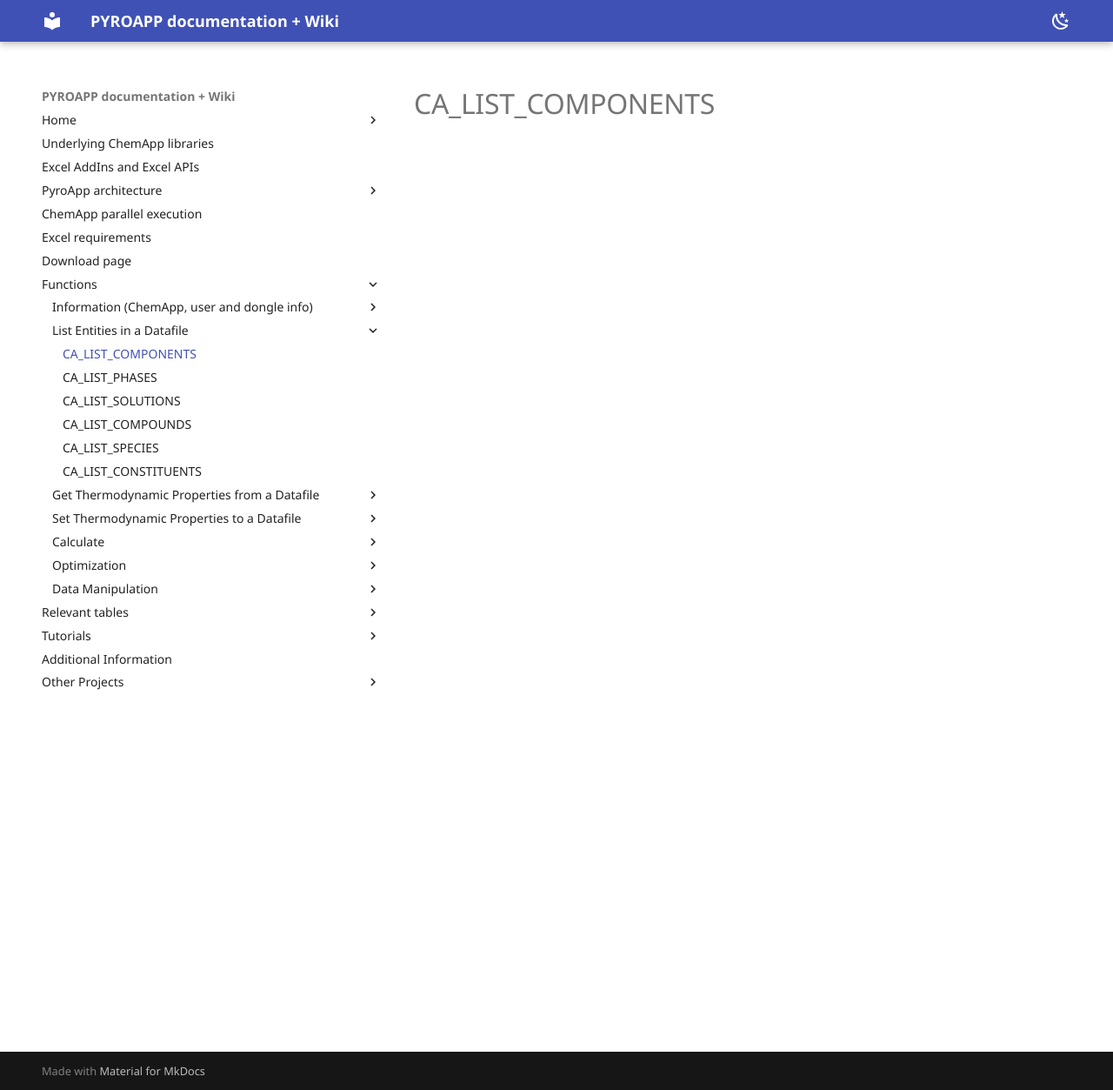
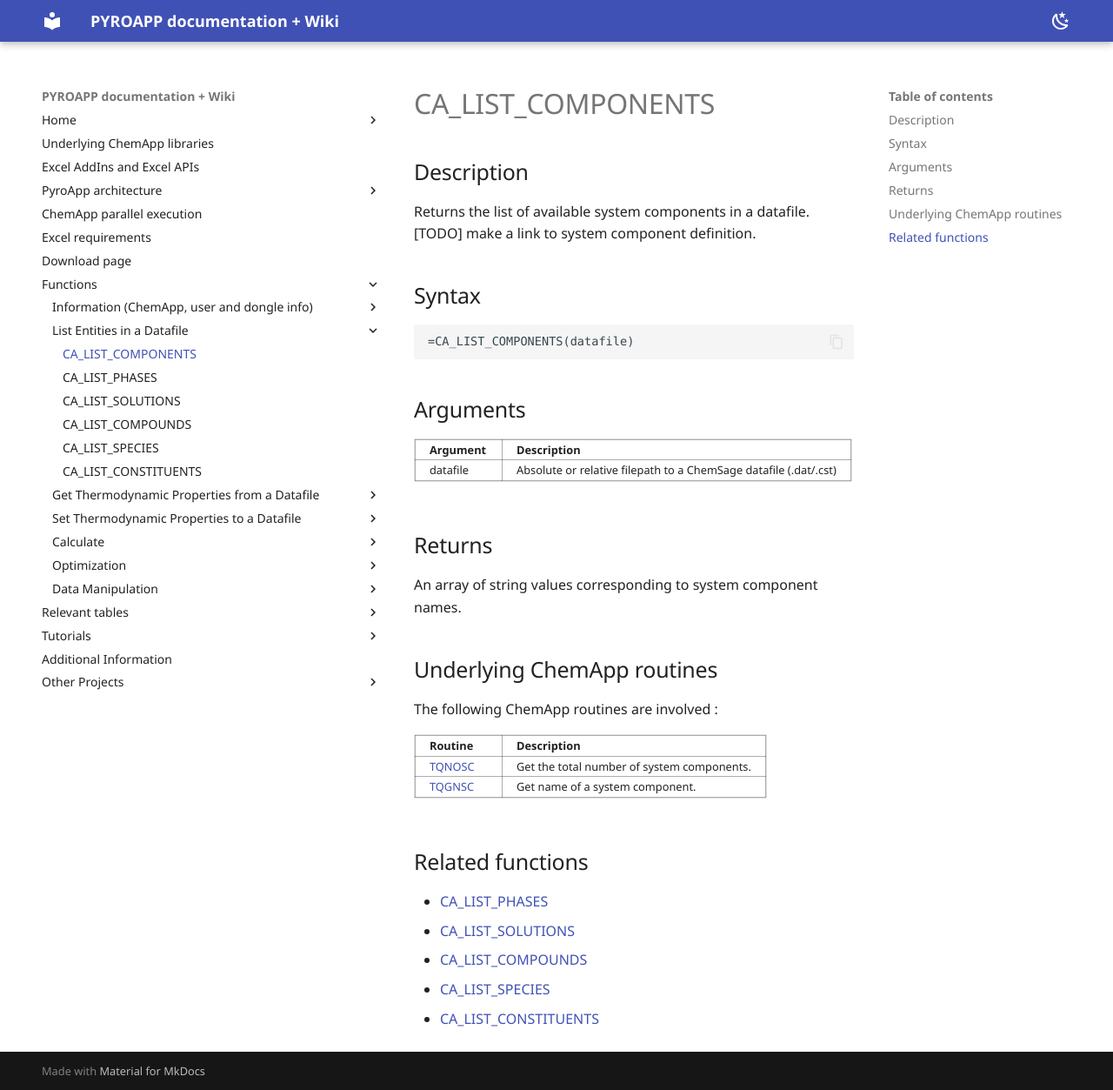
Before and after one commit to evnekdev/pyroapp-docs, an MkDocs documentation site: the page built from docs/functions/ca_list_components.md, in a window 1280 px wide and 1253 px high. Shown: the whole window at 87% size. Built offline with MkDocs 1.6.1 and Material for MkDocs 9.7.7, drawn with Linux system fonts in a browser that asks for light colours; some web fonts are replaced.

Commit message:
added ca_list_components content

````diff
--- a/docs/functions/ca_list_components.md
+++ b/docs/functions/ca_list_components.md
@@ -1 +1,38 @@
 # CA_LIST_COMPONENTS
+
+## Description
+
+Returns the list of available system components in a datafile. [TODO] make a link to system component definition.
+
+## Syntax
+
+```excel
+=CA_LIST_COMPONENTS(datafile)
+```
+
+## Arguments
+
+  | **Argument** | **Description** |
+  |---|---|
+  | datafile | Absolute or relative filepath to a ChemSage datafile (.dat/.cst) |
+
+## Returns
+
+An array of string values corresponding to system component names.
+
+## Underlying ChemApp routines
+
+The following ChemApp routines are involved :
+
+| **Routine** | **Description** |
+|---|---|
+| [TQNOSC](https://gtt-technologies.de/ca-doc/index.html#tqnosc) | Get the total number of system components. |
+| [TQGNSC](https://gtt-technologies.de/ca-doc/index.html#tqgnsc) | Get name of a system component. |
+
+## Related functions
+
+  - [CA_LIST_PHASES](../ca_list_phases)
+  - [CA_LIST_SOLUTIONS](../ca_list_solutions)
+  - [CA_LIST_COMPOUNDS](../ca_list_compounds)
+  - [CA_LIST_SPECIES](../ca_list_species)
+  - [CA_LIST_CONSTITUENTS](../ca_list_constituents)
````
Also changed, not shown: docs/functions/ca_dimensions.md (+3 -1 lines).
